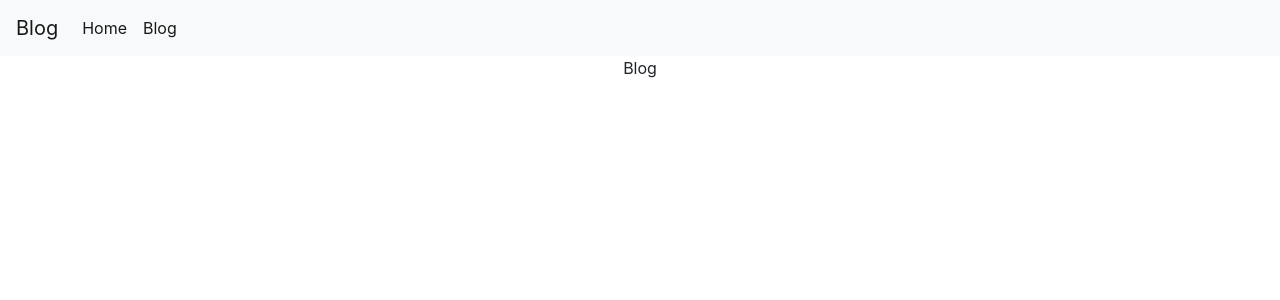
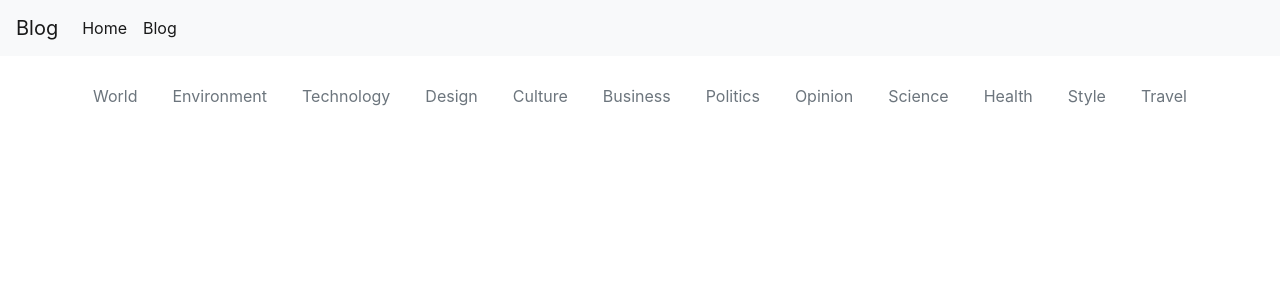
Before and after one commit to priyansh18/Blog_app, a React (Create React App) app in the folder frontend/: page /blog in a window 1280 px wide. Shown: the top 300 px of the page. Built offline with nearby package versions, Linux system fonts and the light colour scheme; no server answers.

Commit message:
Fetchimg Data from django-rest-api

```diff
--- a/frontend/src/components/Blog.js
+++ b/frontend/src/components/Blog.js
@@ -1,7 +1,81 @@
-import React from "react";
+import React, { useState, useEffect } from "react";
+import axios from "axios";
+import { Link } from "react-router-dom";
 
 const Blog = () => {
-  return <div>Blog</div>;
+  const [blogs, setBlogs] = useState([]);
+  const [featuredBlog, setFeaturedBlog] = useState([]);
+
+  useEffect(() => {
+    const fetchData = async () => {
+      try {
+        const response = await axios.get(`${process.env.REACT_APP_API_URL}/api/blog/featured`);
+        setFeaturedBlog(response.data[0]);
+      } catch (err) {
+        console.log(err);
+      }
+    };
+
+    fetchData();
+  }, []);
+
+  useEffect(() => {
+    const fetchBlogs = async () => {
+      try {
+        const response = await axios.get(`${process.env.REACT_APP_API_URL}/api/blog/`);
+        setBlogs(response.data);
+      } catch (err) {
+        console.log(err);
+      }
+    };
+
+    fetchBlogs();
+  }, []);
+
+  return (
+    <div className="container mt-3">
+      <div className="nav-scroller py-1 mb-2">
+        <nav className="nav d-flex justify-content-between">
+          <Link className="p-2 text-muted" to="/category/world">
+            World
+          </Link>
+          <Link className="p-2 text-muted" to="/category/environment">
+            Environment
+          </Link>
+          <Link className="p-2 text-muted" to="/category/technology">
+            Technology
+          </Link>
+          <Link className="p-2 text-muted" to="/category/design">
+            Design
+          </Link>
+          <Link className="p-2 text-muted" to="/category/culture">
+            Culture
+          </Link>
+          <Link className="p-2 text-muted" to="/category/business">
+            Business
+          </Link>
+          <Link className="p-2 text-muted" to="/category/politics">
+            Politics
+          </Link>
+          <Link className="p-2 text-muted" to="/category/opinion">
+            Opinion
+          </Link>
+          <Link className="p-2 text-muted" to="/category/science">
+            Science
+          </Link>
+          <Link className="p-2 text-muted" to="/category/health">
+            Health
+          </Link>
+          <Link className="p-2 text-muted" to="/category/sryle">
+            Style
+          </Link>
+          <Link className="p-2 text-muted" to="/category/travel">
+            Travel
+          </Link>
+        </nav>
+      </div>
+    </div>
+  );
 };
 
 export default Blog;
--- a/frontend/src/components/Home.js
+++ b/frontend/src/components/Home.js
@@ -1,7 +1,22 @@
 import React from "react";
+import {Link} from 'react-router-dom'
 
 const Home = () => {
-  return <div>Home</div>;
+  return (
+    <div className="container">
+      <div className="jumbotron">
+        <h1 class="display-4">Welcome to Blogs</h1>
+        <p class="lead">
+          We make all kinds of awesome blogs about various topics.
+        </p>
+        <hr class="my-4" />
+        <p>Click the button below to check out our blogs.</p>
+        <Link class="btn btn-primary btn-lg" to="/blog" role="button">
+          Check it out
+        </Link>
+      </div>
+    </div>
+  );
 };
 
 export default Home;
```
